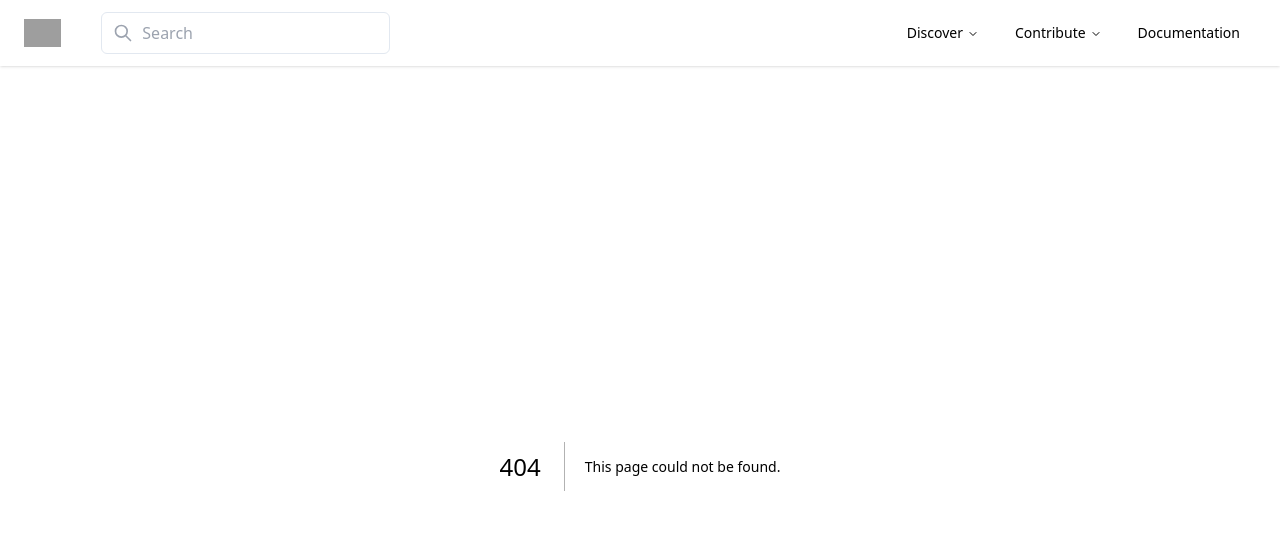
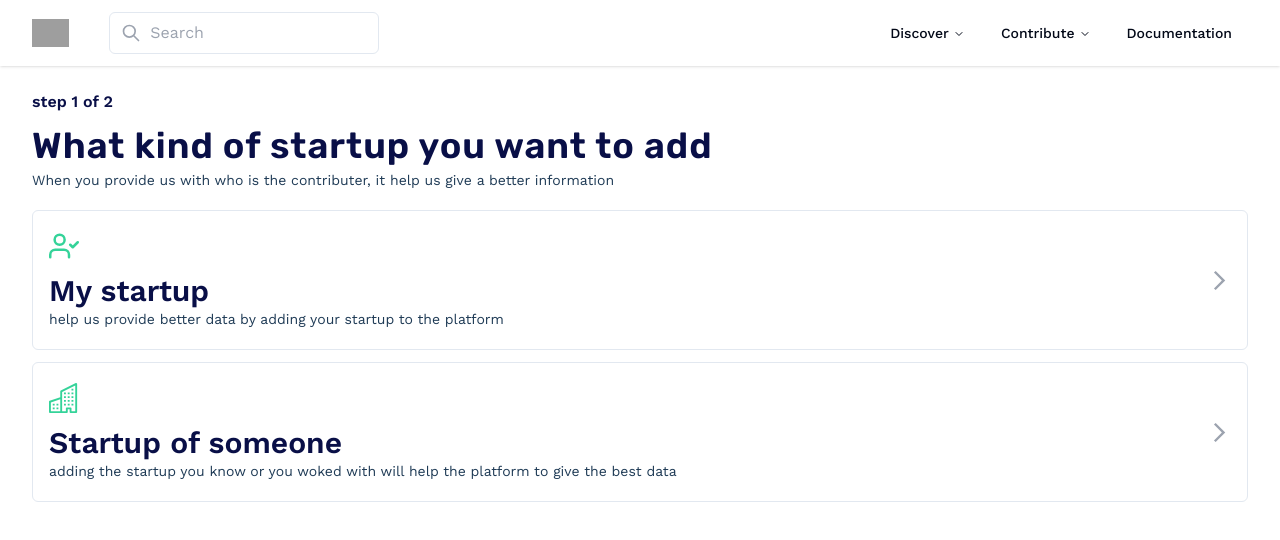
Before and after one commit to imad273/dz_startup_explorer, a Next.js app: page /contribute/add in a window 1280 px wide. Before the commit this address had no page. Shown: the top 540 px of the page. Built offline with nearby package versions, Linux system fonts and the light colour scheme; grey boxes are pictures that could not be loaded.

Commit message:
create and design contribution page

```diff
--- /dev/null
+++ b/src/app/contribute/add/page.tsx
@@ -0,0 +1,49 @@
+"use client"
+
+import { useState } from "react"
+import ContributeForm from "@/components/contributeForms/contributeForm"
+import { FiUserCheck } from "react-icons/fi"
+import { BsBuildings } from "react-icons/bs"
+import { MdArrowForwardIos } from "react-icons/md"
+
+const page = () => {
+  const [stepNumber, setStepNumber] = useState(1)
+
+  return (
+    <div className="container py-6">
+      <span className="font-semibold text-headingText">step {stepNumber} of 2</span>
+      <h2 className="pt-3 text-4xl font-semibold text-headingText">What kind of startup you want to add</h2>
+      <p className="pt-1 text-sm text-text">When you provide us with who is the contributer, it help us give a better information</p>
+      <div className="flex flex-col gap-3 py-5">
+        <div className="flex items-center justify-between px-4 py-5 border rounded-md cursor-pointer">
+          <div>
+            <FiUserCheck size={30} className="text-emerald-400" />
+            <div className="pt-3">
+              <h3 className="text-3xl font-semibold text-headingText">My startup</h3>
+              <p className="text-sm text-text">help us provide better data by adding your startup to the platform</p>
+            </div>
+          </div>
+          <div>
+            <MdArrowForwardIos size={23} className="text-gray-400"/>
+          </div>
+        </div>
+        <div className="flex items-center justify-between px-4 py-5 border rounded-md cursor-pointer">
+          <div>
+            <BsBuildings size={30} className="text-emerald-400" />
+            <div className="pt-3">
+              <h3 className="text-3xl font-semibold text-headingText">Startup of someone</h3>
+              <p className="text-sm text-text">adding the startup you know or you woked with will help the platform to give the best data</p>
+            </div>
+          </div>
+          <div>
+            <MdArrowForwardIos size={23} className="text-gray-400"/>
+          </div>
+        </div>
+      </div>
+
+      {/* <ContributeForm /> */}
+    </div>
+  )
+}
+
+export default page
--- a/src/app/contribute/page.tsx
+++ /dev/null
@@ -1,9 +0,0 @@
-import ContributeForm from "@/components/contributeForms/contributeForm"
-
-const page = () => {
-  return (
-    <ContributeForm />
-  )
-}
-
-export default page
--- a/src/components/Navbar/Navbar.tsx
+++ b/src/components/Navbar/Navbar.tsx
@@ -14,20 +14,26 @@ import {
 import { cn } from '@/lib/utils'
 import { FcWorkflow } from 'react-icons/fc'
 
+type listType = {
+  title: string;
+  href: string;
+  description: string
+}
+
 const Navbar = () => {
 
-  const components: { title: string; href: string; description: string }[] = [
+  const components: listType[] = [
     {
-      title: "Alert Dialog",
-      href: "/docs/primitives/alert-dialog",
+      title: "Request to add",
+      href: "/contribute/add",
       description:
-        "A modal dialog that interrupts the user with important content and expects a response.",
+        "Request to add new or a missing startup in the platform",
     },
     {
-      title: "Hover Card",
+      title: "Request to edit",
       href: "/docs/primitives/hover-card",
       description:
-        "For sighted users to preview content available behind a link.",
+        "Request to edit a false or missing information to a startup in the platform",
     },
     {
       title: "Progress",
@@ -56,13 +62,13 @@ const Navbar = () => {
 
   return (
     <nav className="relative bg-white shadow">
-      <div className="container px-6 py-3 mx-auto">
+      <div className="container py-3 mx-auto">
         <div className="flex flex-col md:flex-row md:justify-between md:items-center">
           <div className="flex items-center justify-between">
             <div className="flex items-center">
-              <a href="#">
+              <Link href="/">
                 <img className="w-auto h-6 sm:h-7" src="https://merakiui.com/images/full-logo.svg" alt="" />
-              </a>
+              </Link>
 
               <div className="hidden mx-10 md:block">
                 <div className="relative">
@@ -77,15 +83,6 @@ const Navbar = () => {
               </div>
             </div>
           </div>
-
-          {/* <div className="relative top-0 flex p-0 mt-0 bg-white">
-            <div className="flex items-center gap-3">
-              <a className="my-2 text-sm leading-5 text-gray-700 transition-colors duration-300 transform hover:text-blue-600 hover:underline" href="#">Discover</a>
-              <a className="my-2 text-sm leading-5 text-gray-700 transition-colors duration-300 transform hover:text-blue-600 hover:underline" href="#">Startups</a>
-              <Link href="/contribute" className="my-2 text-sm leading-5 text-gray-700 transition-colors duration-300 transform hover:text-blue-600 hover:underline">Contribute</Link>
-              <button className="p-2 my-2 text-sm leading-5 text-white transition-colors duration-300 transform rounded-md bg-main">Submit</button>
-            </div>
-          </div> */}
 
           <div className='relative'>
             <NavigationMenu>
@@ -129,6 +126,7 @@ const Navbar = () => {
                     <ul className="grid w-[400px] gap-3 p-4 md:w-[500px] md:grid-cols-2 lg:w-[600px] ">
                       {components.map((component) => (
                         <ListItem
+                          className='text-headingText'
                           key={component.title}
                           title={component.title}
                           href={component.href}
@@ -151,19 +149,15 @@ const Navbar = () => {
           </div>
         </div>
       </div>
-    </nav >
+    </nav>
   )
 }
 
-const ListItem = React.forwardRef<
-  React.ElementRef<"a">,
-  React.ComponentPropsWithoutRef<"a">
->(({ className, title, children, ...props }, ref) => {
+const ListItem = (({ className, title, children, ...props }: any) => {
   return (
     <li>
       <NavigationMenuLink asChild>
-        <a
-          ref={ref}
+        <Link
           className={cn(
             "block select-none space-y-1 rounded-md p-3 leading-none no-underline outline-none transition-colors hover:bg-accent hover:text-accent-foreground focus:bg-accent focus:text-accent-foreground",
             className
@@ -174,11 +168,10 @@ const ListItem = React.forwardRef<
           <p className="text-sm leading-snug line-clamp-2 text-muted-foreground">
             {children}
           </p>
-        </a>
+        </Link>
       </NavigationMenuLink>
     </li>
   )
 })
-ListItem.displayName = "ListItem"
 
 export default Navbar
--- a/src/css/globals.css
+++ b/src/css/globals.css
@@ -1,6 +1,17 @@
+@import url('https://fonts.googleapis.com/css2?family=Rubik:wght@400;500;600;700&family=Work+Sans:wght@400;500;600;700&display=swap');
+
 @tailwind base;
 @tailwind components;
 @tailwind utilities;
+
+* {
+  font-family: 'Work Sans', sans-serif;
+}
+
+h1, h2, h4, h5, h6 {
+  font-family: 'Rubik', sans-serif;
+  letter-spacing: 1px;
+}
 
 @layer base {
   :root {
@@ -70,6 +81,7 @@
   * {
     @apply border-border;
   }
+
   body {
     @apply bg-background text-foreground;
   }
```
